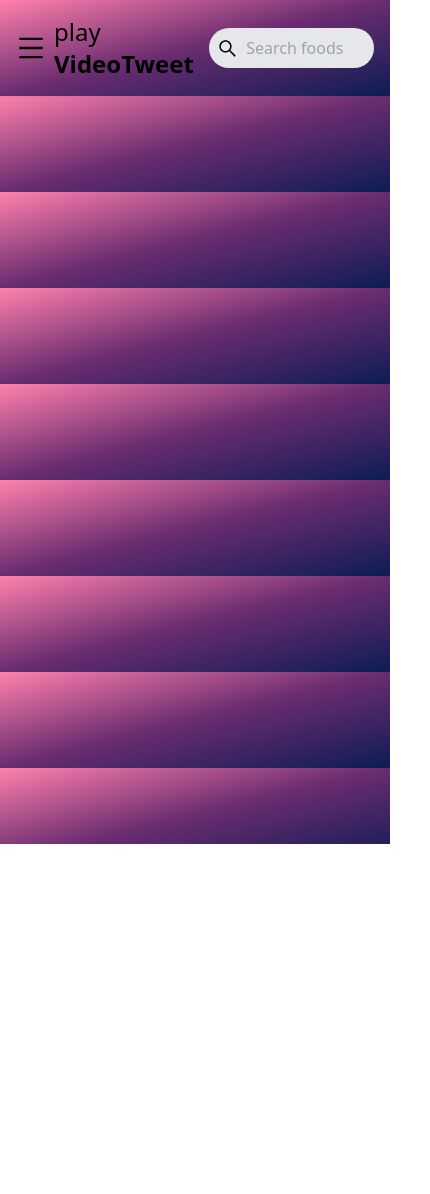
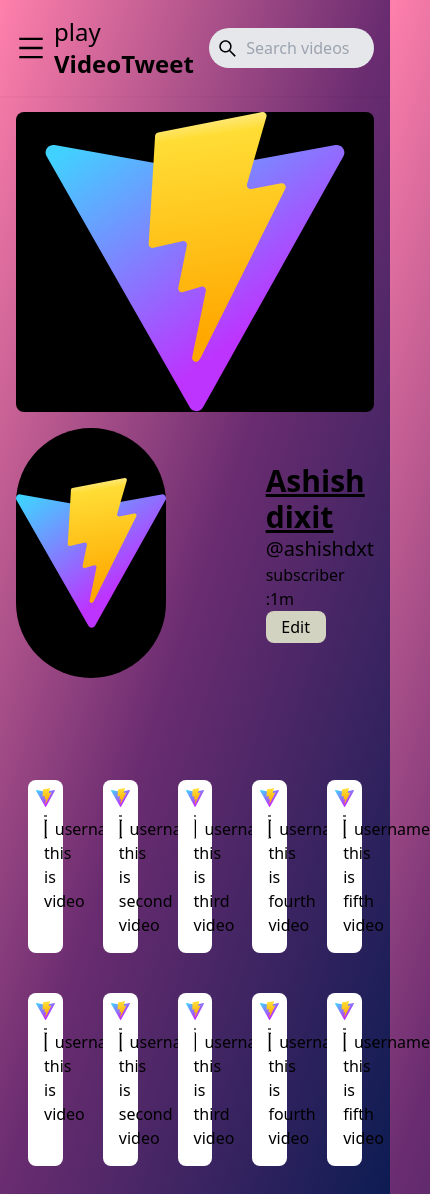
Before and after one commit to dxtAshish/videoBackend, a React (Vite) app in the folder FRONTEND/video-frontend/: page /profile in a window 390 px wide. Shown: the whole page, 430 px wide, since content can reach past the window. Before the commit the page ends 844 px from the top, so only its background shows below. Built offline with nearby package versions, Linux system fonts and the light colour scheme.

Commit message:
adding new ui components

```diff
--- a/FRONTEND/video-frontend/src/App.css
+++ b/FRONTEND/video-frontend/src/App.css
@@ -1,4 +0,0 @@
-body {
-    background-image: linear-gradient(to bottom right, rgb(255, 128, 171), rgb(106, 44, 112), rgb(13, 28, 83));
-
-}
--- a/FRONTEND/video-frontend/src/App.jsx
+++ b/FRONTEND/video-frontend/src/App.jsx
@@ -13,19 +13,22 @@ import { CardTweet } from './component/CardTweet'
 import { Tweet } from './screens/Tweet'
 import { Profile } from './screens/Profile'
 import { VideoPlay } from './screens/VideoPlay'
+
 function App() {
 
 
   return (
-    <Router>
+
       <Routes>
         <Route exact path='/' element={<Home/>}></Route>
         <Route exact path='/tweet' element={<Tweet/>}></Route>
         <Route exact path='/video' element={<VideoPlay/>}></Route>
+        <Route exact path ='/profile' element={<Profile/>}></Route>
+        <Route exact path ='/register' element={<Register/>}></Route>
 
 
     </Routes>
-    </Router>
+
   )
 }
 
--- a/FRONTEND/video-frontend/src/auth/Register.jsx
+++ b/FRONTEND/video-frontend/src/auth/Register.jsx
@@ -2,8 +2,8 @@ import React from 'react'
 
 export const Register = () => {
   return (
-    <div className='form border-2 border-white flex flex-col justify-center items-center gap-2  '>
-      <form action="" className='bg-white flex flex-col border-2 border-black p-4 w-[800px] gap-3 '>
+    <div className='form flex flex-col justify-center items-center gap-2 py-2  '>
+      <form action="" className='bg-white flex flex-col border-2 p-4 w-[800px] gap-3 rounded-2xl'>
         <label htmlFor="fullname">Full Name</label>
         <input type="text" className='border-2 border-gray-200 p-2 rounded-md' placeholder='fullname' />
         <label htmlFor="username">username</label>
@@ -12,8 +12,7 @@ export const Register = () => {
         <input type="email" className='border-2 border-gray-200 p-2 rounded-md'placeholder='email' />
         <label htmlFor="password">password</label>
         <input type="password"className='border-2 border-gray-200 p-2 rounded-md' placeholder='passsword' />
-        <label htmlFor="username">username</label>
-        <input type="text"className='border-2 border-gray-200 p-2 rounded-md' placeholder='username' />
+
          <label htmlFor="avatar">upload avatar</label>
          <input type="file"className='border-2 border-gray-200 p-2 rounded-md' name="avatar" id="avatar" />
          <label htmlFor="coverImage">upload Cover Image</label>
--- a/FRONTEND/video-frontend/src/component/Navbar.jsx
+++ b/FRONTEND/video-frontend/src/component/Navbar.jsx
@@ -31,7 +31,7 @@ import { BsFillCartFill } from "react-icons/bs";
 import { TbTruckDelivery } from "react-icons/tb";
 import { FaWallet } from "react-icons/fa";
 import { MdFavorite, MdHelp } from "react-icons/md";
-import vite from "../../public/vite.svg"
+import vite from "/vite.svg"
 import { Link } from "react-router-dom";
 
 const Navbar = () => {
@@ -41,7 +41,7 @@ const Navbar = () => {
     { icon: <TbTruckDelivery size={25} className="mr-4" />, text: "Home" ,link:"/"},
     { icon: <MdFavorite size={25} className="mr-4" />, text: "Tweet",link:"/tweet" },
     { icon: <FaWallet size={25} className="mr-4" />, text: "History",link:"/history"},
-    { icon: <MdHelp size={25} className="mr-4" />, text: "Help",link:"/help" },
+    { icon: <MdHelp size={25} className="mr-4" />, text: "Register",link:"/register" },
   ];
 
   return (
@@ -51,9 +51,9 @@ const Navbar = () => {
         <div onClick={() => setNav(!nav)} className="cursor-pointer">
           <AiOutlineMenu size={30} />
         </div>
-        <h1 className="text-2xl sm:text-3xl lg:text-4xl px-2">
+      <Link to={'/'}> <h1 className="text-2xl sm:text-3xl lg:text-4xl px-2">
           play <span className="font-bold">VideoTweet</span>
-        </h1>
+        </h1></Link>
         <div className="hidden lg:flex items-center bg-gray-200 rounded-full p-1 text-[14px]">
           <p className="bg-black text-white rounded-full p-2">video</p>
           <p className="p-2">write</p>
@@ -66,13 +66,13 @@ const Navbar = () => {
         <input
           className="bg-transparent p-2 w-full focus:outline-none"
           type="text"
-          placeholder="Search foods"
+          placeholder="Search videos"
         />
       </div>
-      {/* Cart button */}
-      <button className="bg-black text-white hidden md:flex justify-center items-center w-[50px] h-[50px] rounded-full border  border-black  ">
+      {/* Profile button */}
+      <Link to={'/profile'} className="bg-black text-white hidden md:flex justify-center items-center w-[50px] h-[50px] rounded-full border  border-black  ">
        <img src={vite} alt="" />
-      </button>
+      </Link>
 
       {/* Mobile Menu */}
       {/* Overlay */}
@@ -100,12 +100,12 @@ const Navbar = () => {
         </h2>
         <nav>
           <ul className="flex flex-col p-4 text-gray-800">
-            {menuItems.map(({ icon, text }, index) => {
+            {menuItems.map(({ icon, text,link }, index) => {
               return (
                 <div key={index} className=" py-4">
-                 <li className="text-xl flex cursor-pointer  w-[50%] rounded-full mx-auto p-2 hover:text-white hover:bg-black">
+                 <Link to={link} className="text-xl flex cursor-pointer  w-[50%] rounded-full mx-auto p-2 hover:text-white hover:bg-black">
                     {icon} {text}
-                  </li>
+                  </Link>
 
                 </div>
               );
--- a/FRONTEND/video-frontend/src/index.css
+++ b/FRONTEND/video-frontend/src/index.css
@@ -1,3 +1,8 @@
 @tailwind base;
 @tailwind components;
 @tailwind utilities;
+body {
+    background: linear-gradient(to bottom right, rgb(255, 128, 171), rgb(106, 44, 112), rgb(13, 28, 83));
+ width: auto;
+
+}
--- a/FRONTEND/video-frontend/src/main.jsx
+++ b/FRONTEND/video-frontend/src/main.jsx
@@ -2,13 +2,19 @@ import React from 'react'
 import ReactDOM from 'react-dom/client'
 import App from './App.jsx'
 import Navbar from './component/Navbar.jsx'
-import { Tweet } from './screens/Tweet.jsx'
+import {
+  BrowserRouter as Router,
+
+
+} from "react-router-dom";
 import './index.css'
 
 ReactDOM.createRoot(document.getElementById('root')).render(
   <React.StrictMode>
     {/* <Navbar/> */}
+    <Router>
    <Navbar/>
     <App />
+    </Router>
   </React.StrictMode>,
 )
--- a/FRONTEND/video-frontend/src/screens/Home.jsx
+++ b/FRONTEND/video-frontend/src/screens/Home.jsx
@@ -1,5 +1,6 @@
 import React from 'react'
 import { Card } from '../component/Card'
+import vite from '/vite.svg'
 export const Home = () => {
   const videos=[{
     title:"this is video"
@@ -36,7 +37,10 @@ const openVideo =()=>{
 
 }
   return (
-
+  <div>
+    <div className=' w-full mx-auto  bg-black h-[200px] justify-center items-center'>
+      <img src={vite} alt="" />
+    </div>
        <div className="grid grid-cols-5 gap-4">
       {videos.map((item, index) => (
 
@@ -44,7 +48,7 @@ const openVideo =()=>{
       ))}
     </div>
 
-
+    </div>
 
   )
 }
--- a/FRONTEND/video-frontend/src/screens/Profile.jsx
+++ b/FRONTEND/video-frontend/src/screens/Profile.jsx
@@ -1,25 +1,66 @@
 import React from 'react'
-
+import { Card } from '../component/Card'
+import vite from '/vite.svg'
 export const Profile = () => {
+  const videos=[{
+    title:"this is video"
+  },
+  {
+    title:"this is second video"
+  },
+  {
+    title:"this is  third video"
+  },
+  {
+    title:"this is fourth video"
+  },
+  {
+    title:"this is fifth video"
+  },
+  {
+    title:"this is video"
+  },
+  {
+    title:"this is second video"
+  },
+  {
+    title:"this is  third video"
+  },
+  {
+    title:"this is fourth video"
+  },
+  {
+    title:"this is fifth video"
+  },
+]
   return (
-    <div className='bg-white'>
-      <section className='flex flex-col'>
-        <div>
-          <img src="" alt="coverImage" />
+    <div className='flex flex-col p-4 gap-[90px]'>
+      <section className='flex flex-col gap-70px]'>
+        <div className='flex w-full h-[300px]  bg-black rounded-lg'>
+          <img src={vite} alt="coverImage" className='w-full'/>
         </div>
-        <div className='flex'>
-          <div className='h-[100px] w-[100px] rounded-lg'>
-            <img src="" alt="avatar" />
+        <div className='flex gap-[100px] mt-4  items-center'>
+          <div className='w-[250px] h-[250px] rounded-full bg-black flex justify-center items-center'>
+            <img src={vite} alt="avatar" className='w-[200px] h-[200px]' />
           </div>
           <div className='flex flex-col'>
-            <h1>fullname</h1>
-            <h1> username</h1>
-            <h1>subscriber</h1>
+            <h1 className='text-3xl underline  font-bold'>Ashish dixit</h1>
+            <h1 className=' text-xl font-medium'> @ashishdxt</h1>
+            <h1 className='text-lx font-medium'>subscriber :1m</h1>
+            <button className=' bg-[#d3d3c1] flex py-1 text-center w-[60px] rounded-lg justify-center'>Edit</button>
           </div>
         </div>
 
+
       </section>
-      <section>all videos</section>
+      <section>
+      <div className="grid grid-cols-5 gap-4">
+      {videos.map((item, index) => (
+
+        <Card key={index} title={item.title} />
+      ))}
+    </div>
+      </section>
     </div>
   )
 }
--- /dev/null
+++ b/FRONTEND/video-frontend/src/screens/ProfileEdit.jsx
@@ -0,0 +1,25 @@
+import React from 'react'
+
+export const ProfileEdit = () => {
+  return (
+    <div className='form border-2 border-white flex flex-col justify-center items-center gap-2  '>
+    <form action="" className='bg-white flex flex-col border-2 border-black p-4 w-[800px] gap-3 '>
+      <label htmlFor="fullname">Full Name</label>
+      <input type="text" className='border-2 border-gray-200 p-2 rounded-md' placeholder='fullname' />
+      <label htmlFor="username">username</label>
+      <input type="text" className='border-2 border-gray-200 p-2 rounded-md' placeholder='username' />
+      <label htmlFor="email">email</label>
+      <input type="email" className='border-2 border-gray-200 p-2 rounded-md'placeholder='email' />
+      <label htmlFor="password">password</label>
+      <input type="password"className='border-2 border-gray-200 p-2 rounded-md' placeholder='passsword' />
+      <label htmlFor="username">username</label>
+      <input type="text"className='border-2 border-gray-200 p-2 rounded-md' placeholder='username' />
+       <label htmlFor="avatar">upload avatar</label>
+       <input type="file"className='border-2 border-gray-200 p-2 rounded-md' name="avatar" id="avatar" />
+       <label htmlFor="coverImage">upload Cover Image</label>
+       <input type="file"className='border-2 border-gray-200 p-2 rounded-md' name="coverImage" id="CoverImage" />
+    </form>
+    <button type='submit'className='bg-blue-600 text-white rounded-lg px-3 py-2'>create</button>
+  </div>
+  )
+}
```
